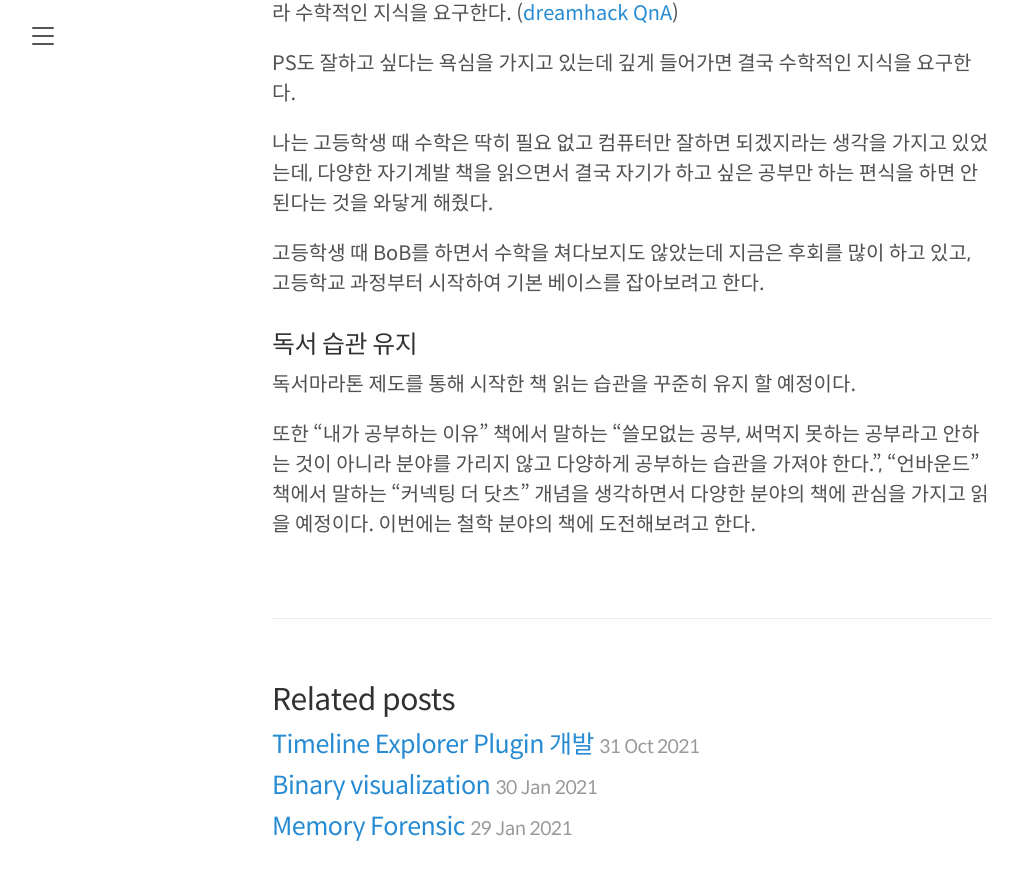
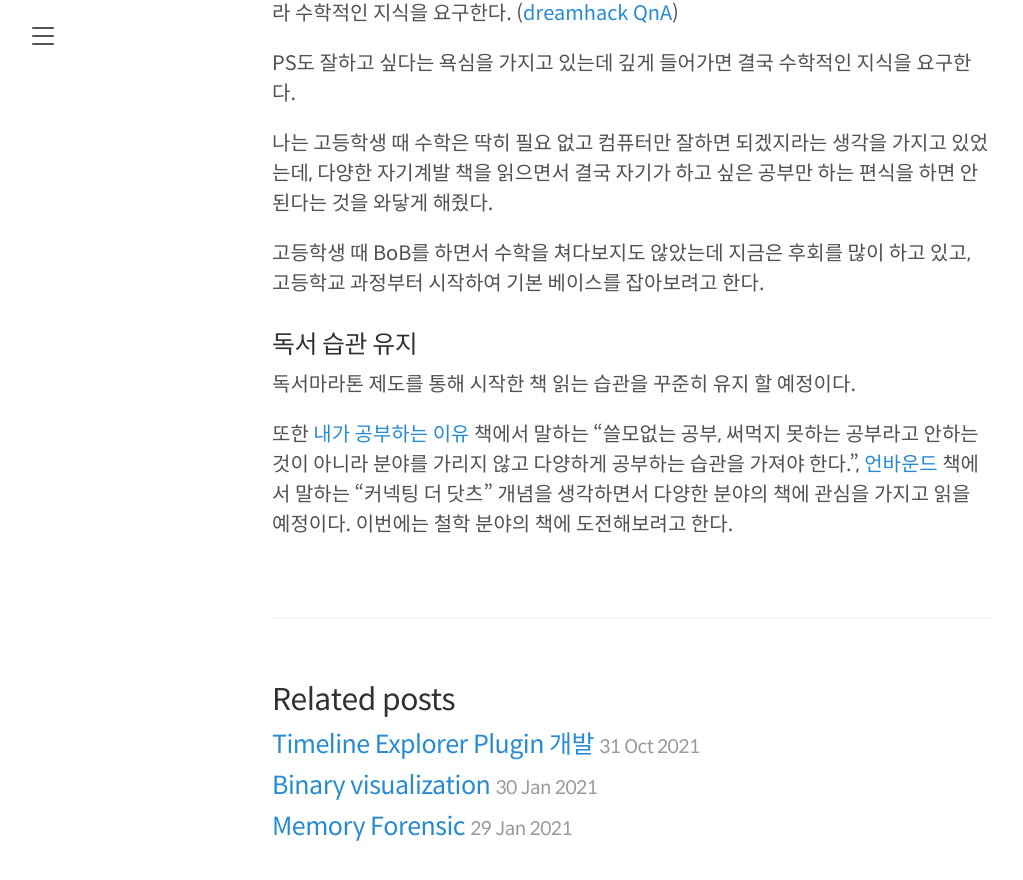
Before and after one commit to hyuunnn/hyuunnn.github.io, a Jekyll site: the page built from _posts/2022-07-25-army.md, in a window 1280 px wide and 900 px high, scrolled down 4132 px. Shown: the top 880 px of the window, without its empty margins (8-1031 px from the left). Built offline with Jekyll 4.4.1, drawn with Linux system fonts in a browser that asks for light colours; some of the changed lines change nothing that is shown.

Commit message:
2022-07-25

```diff
--- a/_posts/2022-07-25-army.md
+++ b/_posts/2022-07-25-army.md
@@ -92,4 +92,4 @@
 
 독서마라톤 제도를 통해 시작한 책 읽는 습관을 꾸준히 유지 할 예정이다.
 
-또한 "내가 공부하는 이유" 책에서 말하는 "쓸모없는 공부, 써먹지 못하는 공부라고 안하는 것이 아니라 분야를 가리지 않고 다양하게 공부하는 습관을 가져야 한다.", "언바운드" 책에서 말하는 "커넥팅 더 닷츠" 개념을 생각하면서 다양한 분야의 책에 관심을 가지고 읽을 예정이다. 이번에는 철학 분야의 책에 도전해보려고 한다.
+또한 <a href="http://www.yes24.com/Product/Goods/13438183">내가 공부하는 이유</a> 책에서 말하는 "쓸모없는 공부, 써먹지 못하는 공부라고 안하는 것이 아니라 분야를 가리지 않고 다양하게 공부하는 습관을 가져야 한다.", <a href="http://www.yes24.com/Product/Goods/103411486">언바운드</a> 책에서 말하는 "커넥팅 더 닷츠" 개념을 생각하면서 다양한 분야의 책에 관심을 가지고 읽을 예정이다. 이번에는 철학 분야의 책에 도전해보려고 한다.
```
